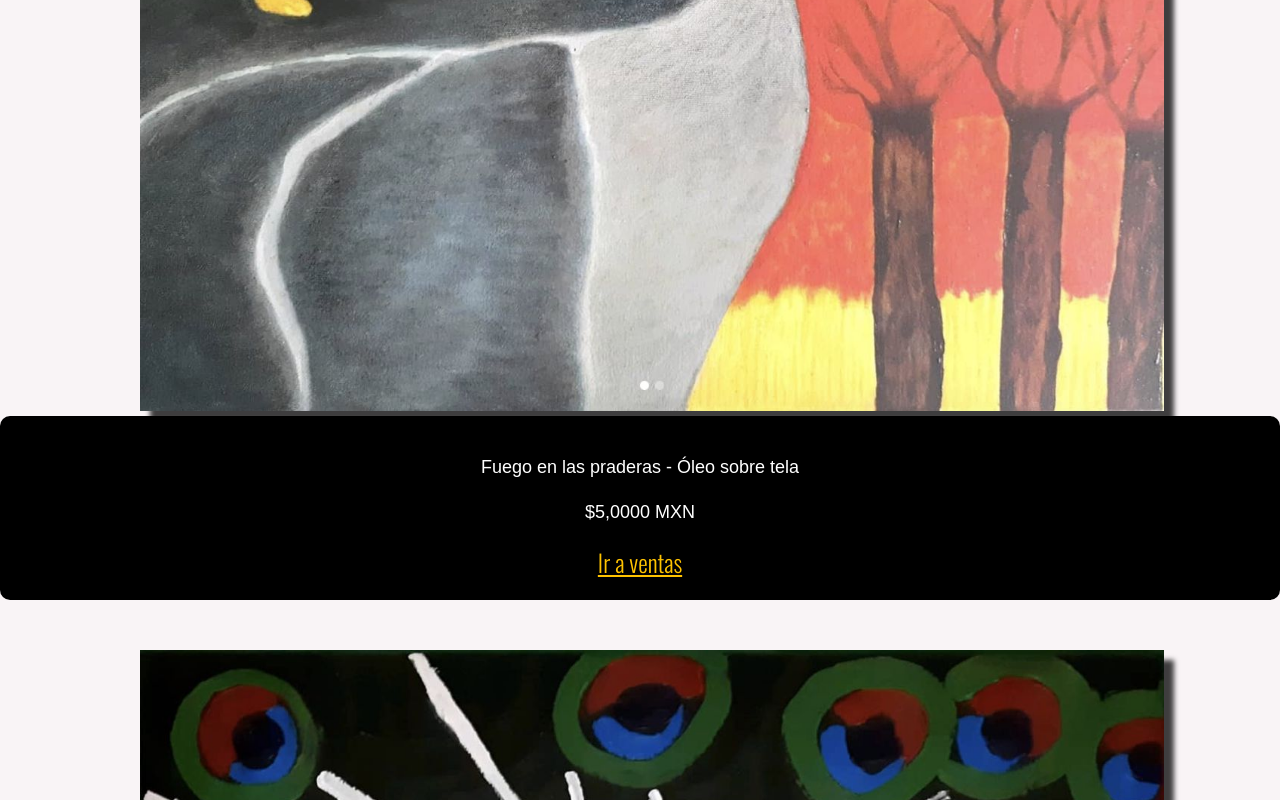
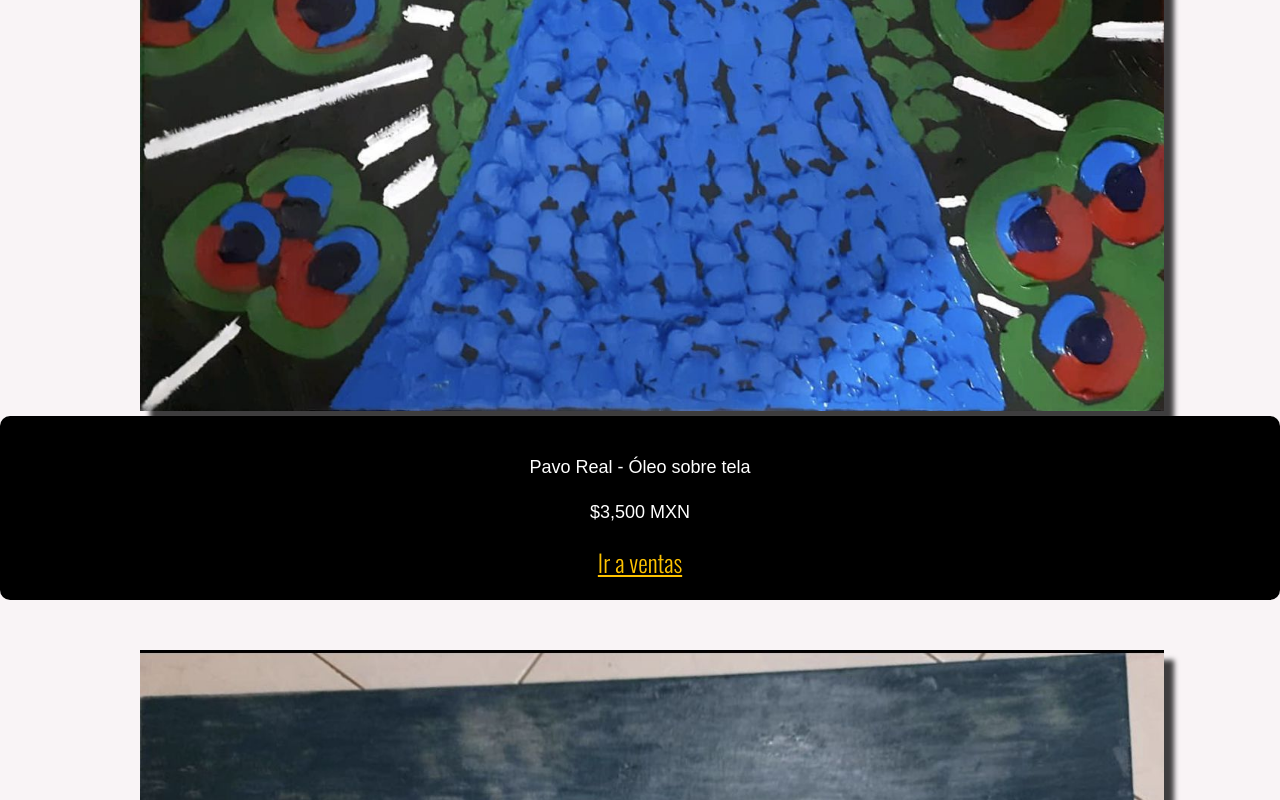
Before and after one commit to CarlosGuedea/Pagina-web-2, a plain HTML site: page oleo.html in a window 1280 px wide. Shown: the part 2659-3459 px from the top of the page. Drawn offline with nearby package versions, Linux system fonts and the light colour scheme.

Commit message:
donación fuego en las praderas

```diff
--- a/oleo.html
+++ b/oleo.html
@@ -64,13 +64,6 @@
             <a class="producto__link" href="ventas.html">Ir a ventas</a>
         </div> <!--fin de producto-->
         <div class="producto">
-            <img class="producto__imagen" src="img/img20.jpg" alt="Fuego en las praderas" />
-            <div class="producto__informacion">
-              <p class="producto__nombre"> Fuego en las praderas - Óleo sobre tela</p>
-              <p class="producto__precio">$5,0000 MXN</p>
-              <a class="producto__link" href="ventas.html">Ir a ventas</a>
-        </div> <!--fin de producto-->
-        <div class="producto">
             <img class="producto__imagen" src="img/img16.jpg" alt="Pavo Real" />
             <div class="producto__informacion">
               <p class="producto__nombre"> Pavo Real - Óleo sobre tela</p>
```
Also changed, not shown: index.html (+2 -3 lines), img/img34.jpeg (added), 2 other files.
